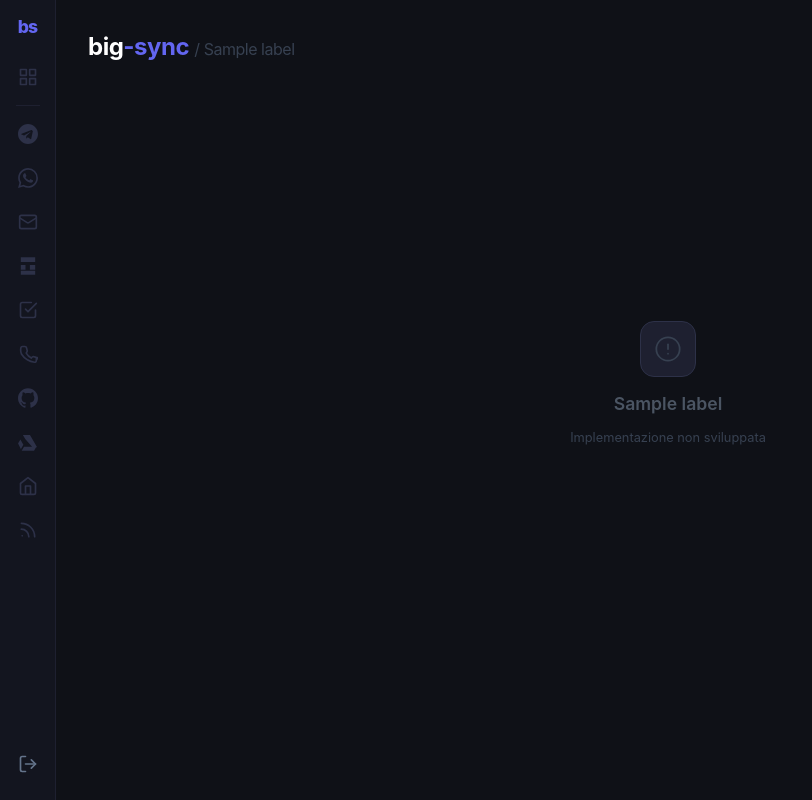
After one commit to DavideLancini/big-sync, a Django app: template common/templates/common/placeholder.html in a window 1280 px wide. The commit adds this page. Shown: the whole page, without its empty margins (0-812 px from the left). Run offline with Django 5.2, Linux system fonts and the light colour scheme; the template is opened without the code that fills it: most values are stand-ins (such as "Sample title", 1, 10 or a date in 2020).

Commit message:
Add Gemini status card, placeholder pages for all 9 unimplemented sources
- Home: Gemini card with API health check (models.list()), estimated call
  count (messages analyzed), link to AI Studio for credit check
- Placeholder template at /whatsapp/ /email/ /teams/ /clickup/ /sms/
  /github/ /gdrive/ /homeassistant/ /rss/ — shows "Implementazione non
  sviluppata" with source name
- Sidebar links wired to all source pages, active state per page

Co-Authored-By: Claude Sonnet 4.6 <noreply@anthropic.com>

```diff
--- a/common/templates/common/_sidebar.html
+++ b/common/templates/common/_sidebar.html
@@ -17,50 +17,68 @@
     </div>
   </a>
 
-  <div class="nav-item">
+  <a href="{% url 'whatsapp' %}" style="text-decoration:none;">
+    <div class="nav-item {% if active == 'whatsapp' %}active{% endif %}">
       <svg viewBox="0 0 24 24" fill="currentColor"><path d="M17.472 14.382c-.297-.149-1.758-.867-2.03-.967-.273-.099-.471-.148-.67.15-.197.297-.767.966-.94 1.164-.173.199-.347.223-.644.075-.297-.15-1.255-.463-2.39-1.475-.883-.788-1.48-1.761-1.653-2.059-.173-.297-.018-.458.13-.606.134-.133.298-.347.446-.52.149-.174.198-.298.298-.497.099-.198.05-.371-.025-.52-.075-.149-.669-1.612-.916-2.207-.242-.579-.487-.5-.669-.51-.173-.008-.371-.01-.57-.01-.198 0-.52.074-.792.372-.272.297-1.04 1.016-1.04 2.479 0 1.462 1.065 2.875 1.213 3.074.149.198 2.096 3.2 5.077 4.487.709.306 1.262.489 1.694.625.712.227 1.36.195 1.871.118.571-.085 1.758-.719 2.006-1.413.248-.694.248-1.289.173-1.413-.074-.124-.272-.198-.57-.347m-5.421 7.403h-.004a9.87 9.87 0 01-5.031-1.378l-.361-.214-3.741.982.998-3.648-.235-.374a9.86 9.86 0 01-1.51-5.26c.001-5.45 4.436-9.884 9.888-9.884 2.64 0 5.122 1.03 6.988 2.898a9.825 9.825 0 012.893 6.994c-.003 5.45-4.437 9.884-9.885 9.884m8.413-18.297A11.815 11.815 0 0012.05 0C5.495 0 .16 5.335.157 11.892c0 2.096.547 4.142 1.588 5.945L.057 24l6.305-1.654a11.882 11.882 0 005.683 1.448h.005c6.554 0 11.89-5.335 11.893-11.893a11.821 11.821 0 00-3.48-8.413z"/></svg>
       <div class="tooltip">WhatsApp</div>
     </div>
+  </a>
 
-  <div class="nav-item">
+  <a href="{% url 'email' %}" style="text-decoration:none;">
+    <div class="nav-item {% if active == 'email' %}active{% endif %}">
       <svg viewBox="0 0 24 24" fill="none" stroke="currentColor" stroke-width="2" stroke-linecap="round" stroke-linejoin="round"><rect x="2" y="4" width="20" height="16" rx="2"/><path d="m22 7-8.97 5.7a1.94 1.94 0 0 1-2.06 0L2 7"/></svg>
       <div class="tooltip">Email</div>
     </div>
+  </a>
 
-  <div class="nav-item">
+  <a href="{% url 'teams' %}" style="text-decoration:none;">
+    <div class="nav-item {% if active == 'teams' %}active{% endif %}">
       <svg viewBox="0 0 24 24" fill="currentColor"><path d="M20.625 7.125h-6.375V1.5h6.375v5.625zM9 10.875V16.5H3.375v-5.625H9zm5.25-3.75H8.625V1.5H14.25v5.625zM9 7.125H3.375V1.5H9v5.625zm11.625 3.75H14.25V16.5h6.375v-5.625zM9 17.625H3.375v4.875H9v-4.875zm5.25 0H8.625v4.875H14.25v-4.875zm6.375 0H14.25v4.875h6.375v-4.875z"/></svg>
       <div class="tooltip">Microsoft Teams</div>
     </div>
+  </a>
 
-  <div class="nav-item">
+  <a href="{% url 'clickup' %}" style="text-decoration:none;">
+    <div class="nav-item {% if active == 'clickup' %}active{% endif %}">
       <svg viewBox="0 0 24 24" fill="none" stroke="currentColor" stroke-width="2" stroke-linecap="round" stroke-linejoin="round"><path d="M9 11l3 3L22 4"/><path d="M21 12v7a2 2 0 0 1-2 2H5a2 2 0 0 1-2-2V5a2 2 0 0 1 2-2h11"/></svg>
       <div class="tooltip">ClickUp</div>
     </div>
+  </a>
 
-  <div class="nav-item">
+  <a href="{% url 'sms' %}" style="text-decoration:none;">
+    <div class="nav-item {% if active == 'sms' %}active{% endif %}">
       <svg viewBox="0 0 24 24" fill="none" stroke="currentColor" stroke-width="2" stroke-linecap="round" stroke-linejoin="round"><path d="M22 16.92v3a2 2 0 0 1-2.18 2 19.79 19.79 0 0 1-8.63-3.07A19.5 19.5 0 0 1 4.11 12c-.93-2.42-1.2-4.98-.64-7.44A2 2 0 0 1 5.25 3h3a2 2 0 0 1 2 1.72c.127.96.361 1.903.7 2.81a2 2 0 0 1-.45 2.11L9.91 10.91a16 16 0 0 0 6 6l1.27-1.27a2 2 0 0 1 2.11-.45c.907.339 1.85.573 2.81.7A2 2 0 0 1 24 18v-.08z"/></svg>
       <div class="tooltip">SMS</div>
     </div>
+  </a>
 
-  <div class="nav-item">
+  <a href="{% url 'github' %}" style="text-decoration:none;">
+    <div class="nav-item {% if active == 'github' %}active{% endif %}">
       <svg viewBox="0 0 24 24" fill="currentColor"><path d="M12 .297c-6.63 0-12 5.373-12 12 0 5.303 3.438 9.8 8.205 11.385.6.113.82-.258.82-.577 0-.285-.01-1.04-.015-2.04-3.338.724-4.042-1.61-4.042-1.61C4.422 18.07 3.633 17.7 3.633 17.7c-1.087-.744.084-.729.084-.729 1.205.084 1.838 1.236 1.838 1.236 1.07 1.835 2.809 1.305 3.495.998.108-.776.417-1.305.76-1.605-2.665-.3-5.466-1.332-5.466-5.93 0-1.31.465-2.38 1.235-3.22-.135-.303-.54-1.523.105-3.176 0 0 1.005-.322 3.3 1.23.96-.267 1.98-.399 3-.405 1.02.006 2.04.138 3 .405 2.28-1.552 3.285-1.23 3.285-1.23.645 1.653.24 2.873.12 3.176.765.84 1.23 1.91 1.23 3.22 0 4.61-2.805 5.625-5.475 5.92.42.36.81 1.096.81 2.22 0 1.606-.015 2.896-.015 3.286 0 .315.21.69.825.57C20.565 22.092 24 17.592 24 12.297c0-6.627-5.373-12-12-12"/></svg>
       <div class="tooltip">GitHub</div>
     </div>
+  </a>
 
-  <div class="nav-item">
+  <a href="{% url 'gdrive' %}" style="text-decoration:none;">
+    <div class="nav-item {% if active == 'gdrive' %}active{% endif %}">
       <svg viewBox="0 0 24 24" fill="currentColor"><path d="M4.433 22.396l2.763-4.784H22.03l-2.763 4.784H4.433zm-.724-1.255L.07 13.828l2.763-4.784 3.638 6.313-2.762 4.784zM8.63 8.37L5.868 3.586h8.505l8.557 14.826h-5.526L8.63 8.37z"/></svg>
       <div class="tooltip">Google Drive</div>
     </div>
+  </a>
 
-  <div class="nav-item">
+  <a href="{% url 'homeassistant' %}" style="text-decoration:none;">
+    <div class="nav-item {% if active == 'homeassistant' %}active{% endif %}">
       <svg viewBox="0 0 24 24" fill="none" stroke="currentColor" stroke-width="2" stroke-linecap="round" stroke-linejoin="round"><path d="m3 9 9-7 9 7v11a2 2 0 0 1-2 2H5a2 2 0 0 1-2-2z"/><polyline points="9 22 9 12 15 12 15 22"/></svg>
       <div class="tooltip">Home Assistant</div>
     </div>
+  </a>
 
-  <div class="nav-item">
+  <a href="{% url 'rss' %}" style="text-decoration:none;">
+    <div class="nav-item {% if active == 'rss' %}active{% endif %}">
       <svg viewBox="0 0 24 24" fill="none" stroke="currentColor" stroke-width="2" stroke-linecap="round" stroke-linejoin="round"><path d="M4 11a9 9 0 0 1 9 9"/><path d="M4 4a16 16 0 0 1 16 16"/><circle cx="5" cy="19" r="1" fill="currentColor" stroke="none"/></svg>
       <div class="tooltip">RSS</div>
     </div>
+  </a>
 
   <div class="sidebar-spacer"></div>
 
--- /dev/null
+++ b/common/templates/common/placeholder.html
@@ -0,0 +1,48 @@
+<!DOCTYPE html>
+<html lang="it">
+<head>
+  <meta charset="UTF-8">
+  <meta name="viewport" content="width=device-width, initial-scale=1.0">
+  <title>big-sync · {{ label }}</title>
+  <style>
+    * { box-sizing: border-box; margin: 0; padding: 0; }
+    body { font-family: -apple-system, BlinkMacSystemFont, "Segoe UI", sans-serif; background: #0f1117; color: #e2e8f0; min-height: 100vh; display: flex; }
+    .sidebar { width: 56px; min-height: 100vh; background: #13151f; border-right: 1px solid #1e2030; display: flex; flex-direction: column; align-items: center; padding: 1rem 0; gap: 0.25rem; flex-shrink: 0; }
+    .sidebar .logo { font-size: 1.1rem; font-weight: 800; color: #6366f1; margin-bottom: 1rem; letter-spacing: -0.05em; text-decoration: none; }
+    .nav-item { position: relative; width: 40px; height: 40px; display: flex; align-items: center; justify-content: center; border-radius: 10px; transition: background 0.15s; }
+    .nav-item.active { background: #1e2030; color: #6366f1; }
+    .nav-item:not(.active) { color: #2d3148; }
+    .nav-item svg { width: 20px; height: 20px; }
+    .nav-item .tooltip { position: absolute; left: 52px; background: #1e2030; color: #e2e8f0; font-size: 0.7rem; font-weight: 500; padding: 0.3rem 0.6rem; border-radius: 6px; white-space: nowrap; pointer-events: none; opacity: 0; transition: opacity 0.15s; border: 1px solid #2d3148; z-index: 10; }
+    .nav-item:hover .tooltip { opacity: 1; }
+    .nav-item.active .tooltip { color: #6366f1; }
+    .sidebar-divider { width: 24px; height: 1px; background: #1e2030; margin: 0.25rem 0; }
+    .sidebar-spacer { flex: 1; }
+    main { flex: 1; padding: 2rem; display: flex; flex-direction: column; }
+    .topbar { margin-bottom: 2rem; }
+    h1 { font-size: 1.5rem; font-weight: 700; color: #fff; letter-spacing: -0.02em; }
+    h1 span { color: #6366f1; }
+    .placeholder { flex: 1; display: flex; flex-direction: column; align-items: center; justify-content: center; gap: 1rem; padding-bottom: 6rem; }
+    .placeholder-icon { width: 56px; height: 56px; background: #1e2030; border: 1px solid #2d3148; border-radius: 14px; display: flex; align-items: center; justify-content: center; color: #374151; }
+    .placeholder-icon svg { width: 28px; height: 28px; }
+    .placeholder h2 { font-size: 1.1rem; font-weight: 600; color: #4b5563; }
+    .placeholder p { font-size: 0.8rem; color: #374151; }
+  </style>
+</head>
+<body>
+  {% with active=source %}{% include "common/_sidebar.html" %}{% endwith %}
+
+  <main>
+    <div class="topbar">
+      <h1>big<span>-sync</span> <span style="color:#374151;font-weight:400;font-size:1rem;">/ {{ label }}</span></h1>
+    </div>
+    <div class="placeholder">
+      <div class="placeholder-icon">
+        <svg viewBox="0 0 24 24" fill="none" stroke="currentColor" stroke-width="1.5" stroke-linecap="round" stroke-linejoin="round"><circle cx="12" cy="12" r="10"/><line x1="12" y1="8" x2="12" y2="12"/><line x1="12" y1="16" x2="12.01" y2="16"/></svg>
+      </div>
+      <h2>{{ label }}</h2>
+      <p>Implementazione non sviluppata</p>
+    </div>
+  </main>
+</body>
+</html>
--- a/config/urls.py
+++ b/config/urls.py
@@ -18,11 +18,20 @@ Including another URLconf
 from django.contrib import admin
 from django.urls import path
 
-from common.views import home, login_view, logout_view, run_command, telegram_dashboard
+from common.views import home, login_view, logout_view, run_command, source_placeholder, telegram_dashboard
 
 urlpatterns = [
     path("", home, name="home"),
     path("telegram/", telegram_dashboard, name="telegram"),
+    path("whatsapp/",      source_placeholder, {"source": "whatsapp"},      name="whatsapp"),
+    path("email/",         source_placeholder, {"source": "email"},         name="email"),
+    path("teams/",         source_placeholder, {"source": "teams"},         name="teams"),
+    path("clickup/",       source_placeholder, {"source": "clickup"},       name="clickup"),
+    path("sms/",           source_placeholder, {"source": "sms"},           name="sms"),
+    path("github/",        source_placeholder, {"source": "github"},        name="github"),
+    path("gdrive/",        source_placeholder, {"source": "gdrive"},        name="gdrive"),
+    path("homeassistant/", source_placeholder, {"source": "homeassistant"}, name="homeassistant"),
+    path("rss/",           source_placeholder, {"source": "rss"},           name="rss"),
     path("login/", login_view, name="login"),
     path("logout/", logout_view, name="logout"),
     path("run/<str:action>/", run_command, name="run_command"),
```
Also changed, not shown: common/templates/common/home.html (+25 -0 lines), common/views.py (+39 -1 lines). Lines whose indentation alone changed are shown as unchanged.
